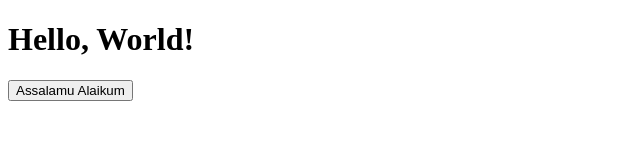
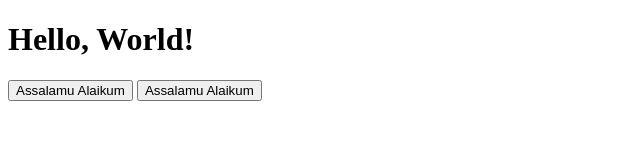
Before and after one commit to BugWhispererr/cicd, a plain HTML site: page index.html in a window 1280 px wide. Shown: the whole page, without its empty margins (0-640 px from the left). Drawn offline with Linux system fonts and the light colour scheme.

```diff
--- a/index.html
+++ b/index.html
@@ -8,6 +8,7 @@
   <body>
     <h1 id="message">Hello, World!</h1>
     <button id="changeTextBtn">Assalamu Alaikum</button>
+    <button id="changeTextBtn">Assalamu Alaikum</button>
 
     <script src="app.js"></script>
   </body>
```
